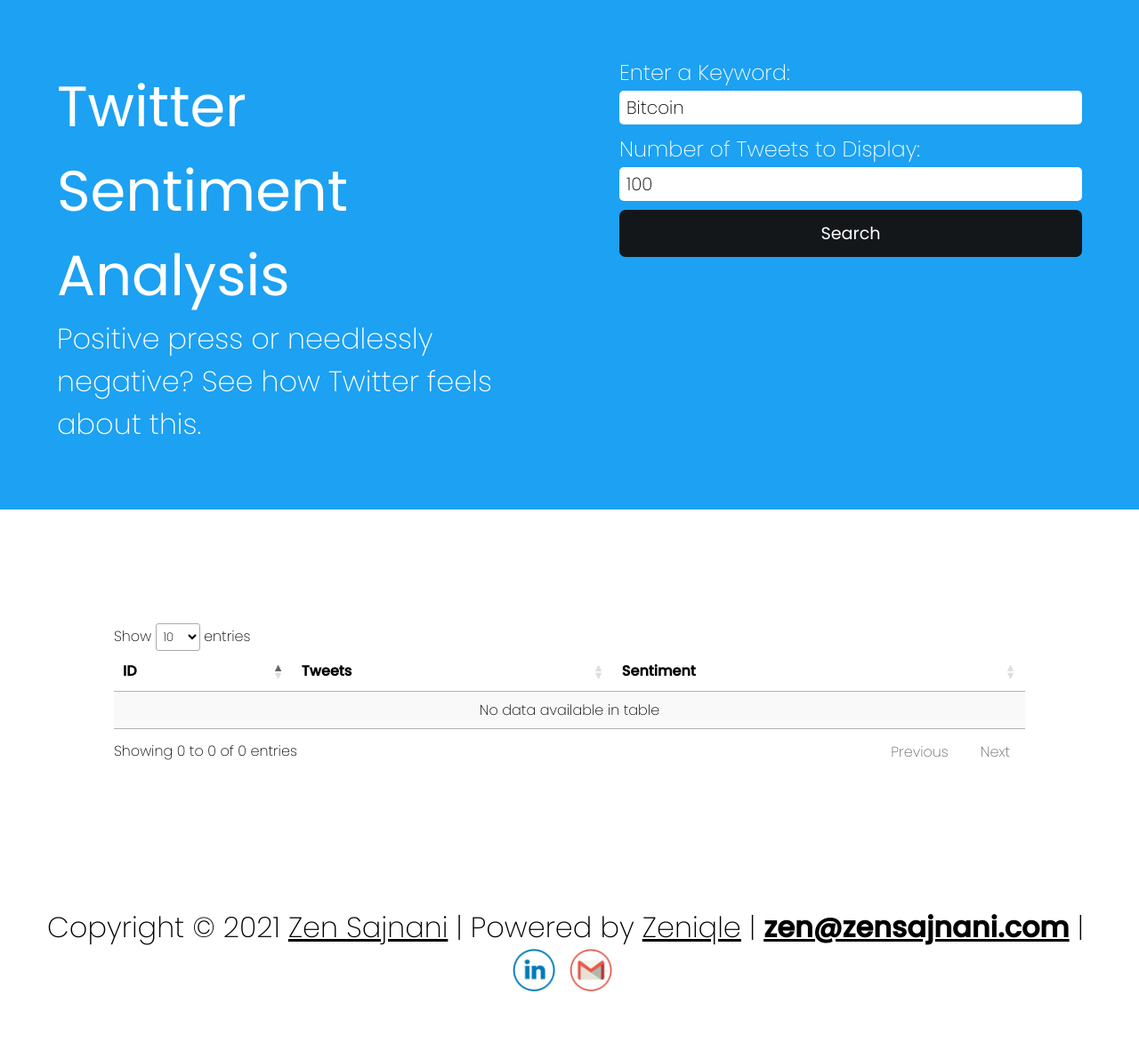
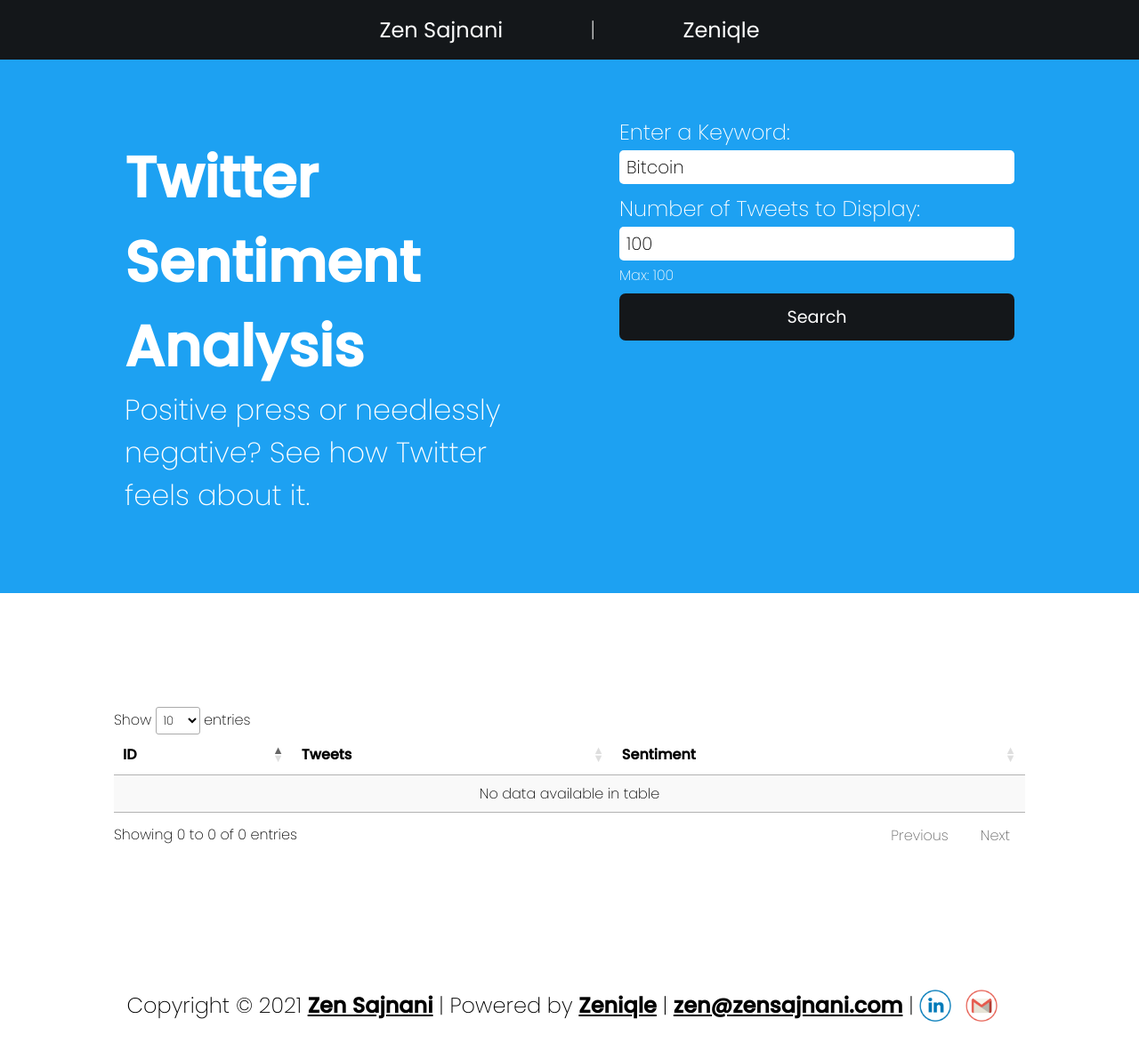
Before and after one commit to zensajnani/twitter_sentiment_analysis, a Flask app: page / in a window 1280 px wide. Shown: the whole page at 89% size. Before the commit the page ends 1115 px from the top, so only its background shows below. Run offline with Flask 2, Linux system fonts and the light colour scheme; some libraries are stand-ins or nearby versions.

Commit message:
Version 1.0 complete and deployed

```diff
--- a/app/sentiment.py
+++ b/app/sentiment.py
@@ -61,6 +61,8 @@ class TwitterSentiment():
         return df
 
     def calculate_percentage(self, tweets):
+        # Count can not be more than 100
+        self.count = 100 if self.count > 100 else self.count
         positive_percent = (self.positive_count / self.count) * 100
         negative_percent = (self.negative_count / self.count) * 100
         neutral_percent = (self.neutral_count / self.count) * 100
--- a/app/static/css/style.css
+++ b/app/static/css/style.css
@@ -16,9 +16,60 @@ body {
   visibility: hidden;
 }
 
+nav {
+  display: -webkit-box;
+  display: -ms-flexbox;
+  display: flex;
+  -webkit-box-pack: center;
+      -ms-flex-pack: center;
+          justify-content: center;
+  background-color: #14171a;
+  color: white;
+  padding: 1rem;
+  font-size: 1.5rem;
+}
+
+nav ul {
+  list-style-type: none;
+  margin: 0;
+  padding: 0;
+  display: -webkit-box;
+  display: -ms-flexbox;
+  display: flex;
+  width: 50%;
+  -webkit-box-pack: space-evenly;
+      -ms-flex-pack: space-evenly;
+          justify-content: space-evenly;
+}
+
+nav ul li {
+  display: inline;
+}
+
+nav ul li a {
+  color: white;
+  text-decoration: none;
+  font-weight: 400;
+}
+
 header {
   min-height: 70vh;
   background-color: #1da1f2;
+  padding: 5%;
+  display: -webkit-box;
+  display: -ms-flexbox;
+  display: flex;
+  -webkit-box-pack: center;
+      -ms-flex-pack: center;
+          justify-content: center;
+  -webkit-box-align: center;
+      -ms-flex-align: center;
+          align-items: center;
+  -webkit-transition: 0.5s;
+  transition: 0.5s;
+}
+
+header .wrapper {
   display: -webkit-box;
   display: -ms-flexbox;
   display: flex;
@@ -30,8 +81,10 @@ header {
   -webkit-box-align: center;
       -ms-flex-align: center;
           align-items: center;
-  padding: 5%;
   gap: 7em;
+  max-width: 1000px;
+  -webkit-transition: 0.5s;
+  transition: 0.5s;
 }
 
 header .intro {
@@ -43,7 +96,7 @@ header .intro {
 }
 
 header .intro h1 {
-  font-weight: 400;
+  font-weight: 600;
 }
 
 header .right {
@@ -84,6 +137,12 @@ header .right form input {
   padding: 0.25rem 0.5rem;
   margin-bottom: 0.5em;
   font-size: 1.25rem;
+}
+
+header .right form p.max {
+  font-size: 1rem;
+  margin-top: -0.4rem;
+  margin-bottom: 0.5rem;
 }
 
 header .right .sentiment {
@@ -146,7 +205,7 @@ footer {
           justify-content: center;
   position: relative;
   bottom: 0;
-  font-size: 32px;
+  font-size: 1.5rem;
   margin-top: 1.5rem;
   margin-bottom: 1.5rem;
 }
@@ -165,6 +224,10 @@ footer {
 
 .copyright a {
   color: black;
+  font-weight: 600;
+}
+
+.copyright b {
   font-weight: 600;
 }
 
@@ -214,12 +277,18 @@ footer {
 }
 
 @media only screen and (max-width: 786px) {
+  nav ul {
+    width: 100%;
+  }
   header {
     -webkit-box-orient: vertical;
     -webkit-box-direction: normal;
         -ms-flex-direction: column;
             flex-direction: column;
     padding: 3rem 5%;
+  }
+  header .intro {
+    font-size: 1.5rem;
   }
   header .right {
     min-width: 100%;
--- a/app/static/css/style.scss
+++ b/app/static/css/style.scss
@@ -22,21 +22,54 @@ body {
   visibility: hidden;
 }
 
+nav {
+  display: flex;
+  justify-content: center;
+  background-color: $color1;
+  color: white;
+  padding: 1rem;
+  font-size: 1.5rem;
+  ul {
+    list-style-type: none;
+    margin: 0;
+    padding: 0;
+    display: flex;
+    width: 50%;
+    justify-content: space-evenly;
+    li {
+      display: inline;
+      a {
+        color: white;
+        text-decoration: none;
+        font-weight: 400;
+      }
+    }
+  }
+}
+
 header {
   min-height: 70vh;
   background-color: $primary;
+  padding: 5%;
   display: flex;
-  flex-wrap: wrap;
   justify-content: center;
   align-items: center;
-  padding: 5%;
-  gap: 7em;
+  transition: 0.5s;
+  .wrapper {
+    display: flex;
+    flex-wrap: wrap;
+    justify-content: center;
+    align-items: center;
+    gap: 7em;
+    max-width: 1000px;
+    transition: 0.5s;
+  }
   .intro {
     color: white;
     flex: 1;
     font-size: 2rem;
     h1 {
-      font-weight: 400;
+      font-weight: 600;
     }
   }
   .right {
@@ -59,6 +92,11 @@ header {
         padding: 0.25rem 0.5rem;
         margin-bottom: 0.5em;
         font-size: 1.25rem;
+      }
+      p.max {
+        font-size: 1rem;
+        margin-top: -0.4rem;
+        margin-bottom: 0.5rem;
       }
     }
     .sentiment {
@@ -115,7 +153,7 @@ footer {
   justify-content: center;
   position: relative;
   bottom: 0;
-  font-size: 32px;
+  font-size: 1.5rem;
   margin-top: 1.5rem;
   margin-bottom: 1.5rem;
 }
@@ -127,6 +165,9 @@ footer {
   justify-content: center;
   a {
     color: black;
+    font-weight: 600;
+  }
+  b {
     font-weight: 600;
   }
 }
@@ -175,9 +216,17 @@ footer {
 }
 
 @media only screen and (max-width: 786px) {
+  nav {
+    ul {
+      width: 100%;
+    }
+  }
   header {
     flex-direction: column;
     padding: 3rem 5%;
+    .intro {
+      font-size: 1.5rem;
+    }
     .right {
       min-width: 100%;
     }
--- a/app/templates/index.html
+++ b/app/templates/index.html
@@ -7,13 +7,22 @@
     <script src="https://code.jquery.com/jquery-3.5.1.min.js" integrity="sha256-9/aliU8dGd2tb6OSsuzixeV4y/faTqgFtohetphbbj0=" crossorigin="anonymous"></script>
     <link rel="stylesheet" type="text/css" href="https://cdn.datatables.net/1.10.23/css/jquery.dataTables.css">
     <script type="text/javascript" charset="utf8" src="https://cdn.datatables.net/1.10.23/js/jquery.dataTables.js"></script>
+    <link rel="shortcut icon" href="../static/img/favicon.ico" type="image/x-icon">
     <link rel="stylesheet" href="../static/css/style.css">
 </head>
 <body>
+    <nav>
+        <ul>
+            <li><a href="https://zensajnani.com" target="_blank">Zen Sajnani</li></a>
+            <li> | </li>
+            <li><a href="https://zeniqle.com" target="_blank">Zeniqle</li></a>
+        </ul>
+    </nav>
     <header>
+        <div class="wrapper">
         <div class="intro">
             <h1>Twitter Sentiment Analysis</h1>
-            <p>Positive press or needlessly negative? See how Twitter feels about this.</p>
+            <p>Positive press or needlessly negative? See how Twitter feels about it.</p>
         </div>
         <!-- Form to enter query term and tweet count -->
         <div class="right">
@@ -21,7 +30,8 @@
                 <label for="query">Enter a Keyword:</label>
                 <input type="text" name="query" class="query" id="query" placeholder="Bitcoin" value="Bitcoin" required/>
                 <label for="tweet-count">Number of Tweets to Display:</label>
-                <input type="number" name="tweet-count" id="tweetCount" class="tweet-count" placeholder="100" value=100 required>
+                <input type="number" name="tweet-count" id="tweetCount" class="tweet-count" placeholder="100" value=100 min="1" max="5" required>
+                    <p class="max">Max: 100</p>
                 <button type="submit" id="searchTweets">Search</button>
             </form>
             <div>
@@ -39,6 +49,7 @@
                 <p class="message">Scroll down to see the tweets</p>
             </div>
         </div>
+    </div>
     </header>
     <section class="tweets" id="tweets">
         <table id="displayResult" class="display">
@@ -93,7 +104,7 @@
                 $("#sentiment").removeClass("hidden")
                 $("#sentiment #loading").removeClass("hidden")
                 $("#sentiment #display").addClass("hidden")
-
+                table.clear().draw();
                 $.ajax({
                     //Send search term (query) and tweet count (tweetCount) to the backend
                     data: {
@@ -116,7 +127,8 @@
                         $("#sentiment #neutral #percent").text(data['percentages']['neutral_percent'])
 
                         // Loop to print the result in a HTML table
-                        for (var i = 0; i < $("#tweetCount").val(); i++) {
+                        // API returns maximum 100 values so number of iterations will be 100 or tweetCount, whichever is lower
+                        for (var i = 0; i < Math.min($("#tweetCount").val(), 100); i++) {
                             console.log(data['result']['Tweets'][i] + " " + data['result']['Sentiment'][i])
                             //If sentiment is negative, print red row
                             // If sentiment is positive print green row
```
Also changed, not shown: app/static/img/favicon.ico (added), 1 other file.
